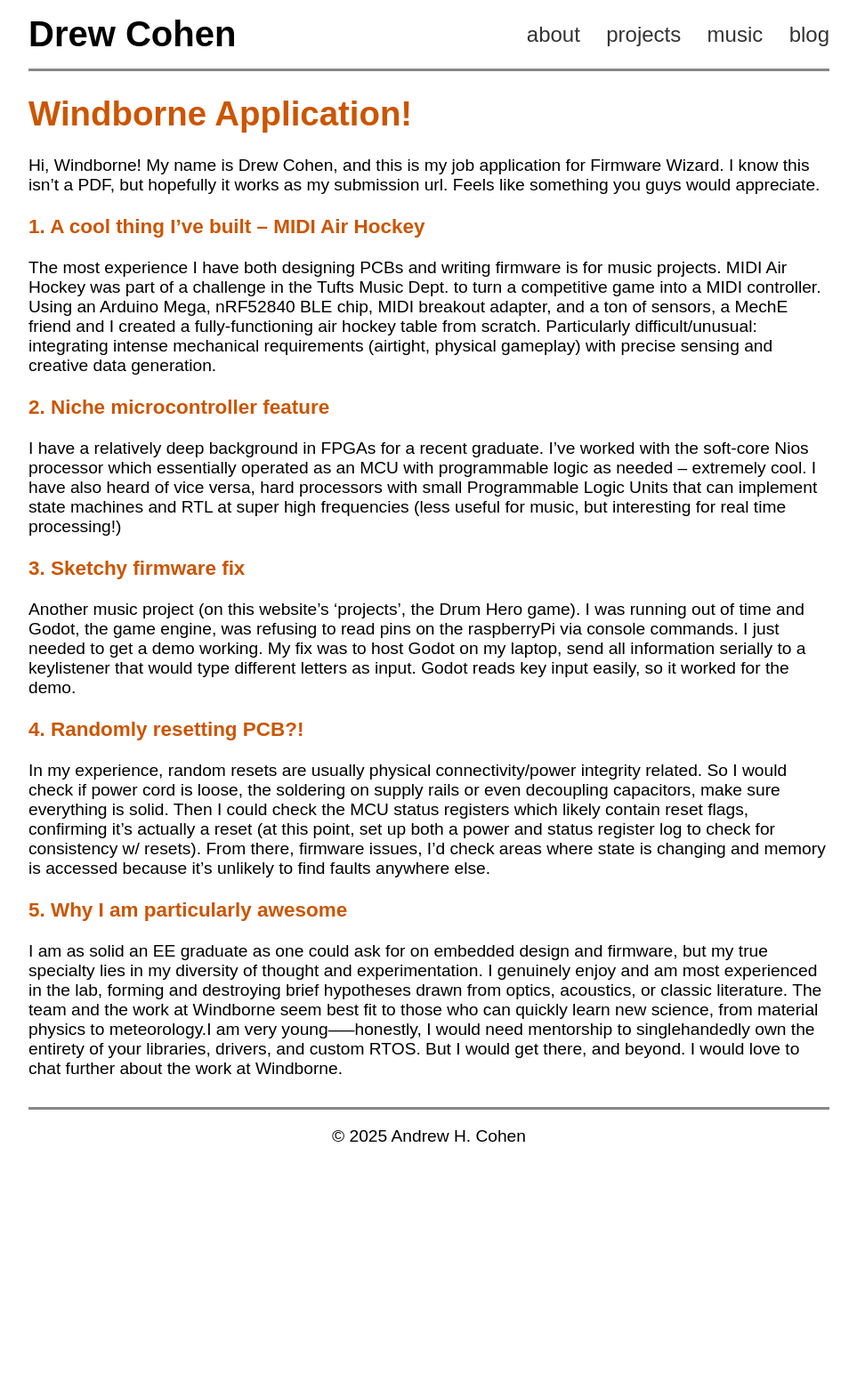
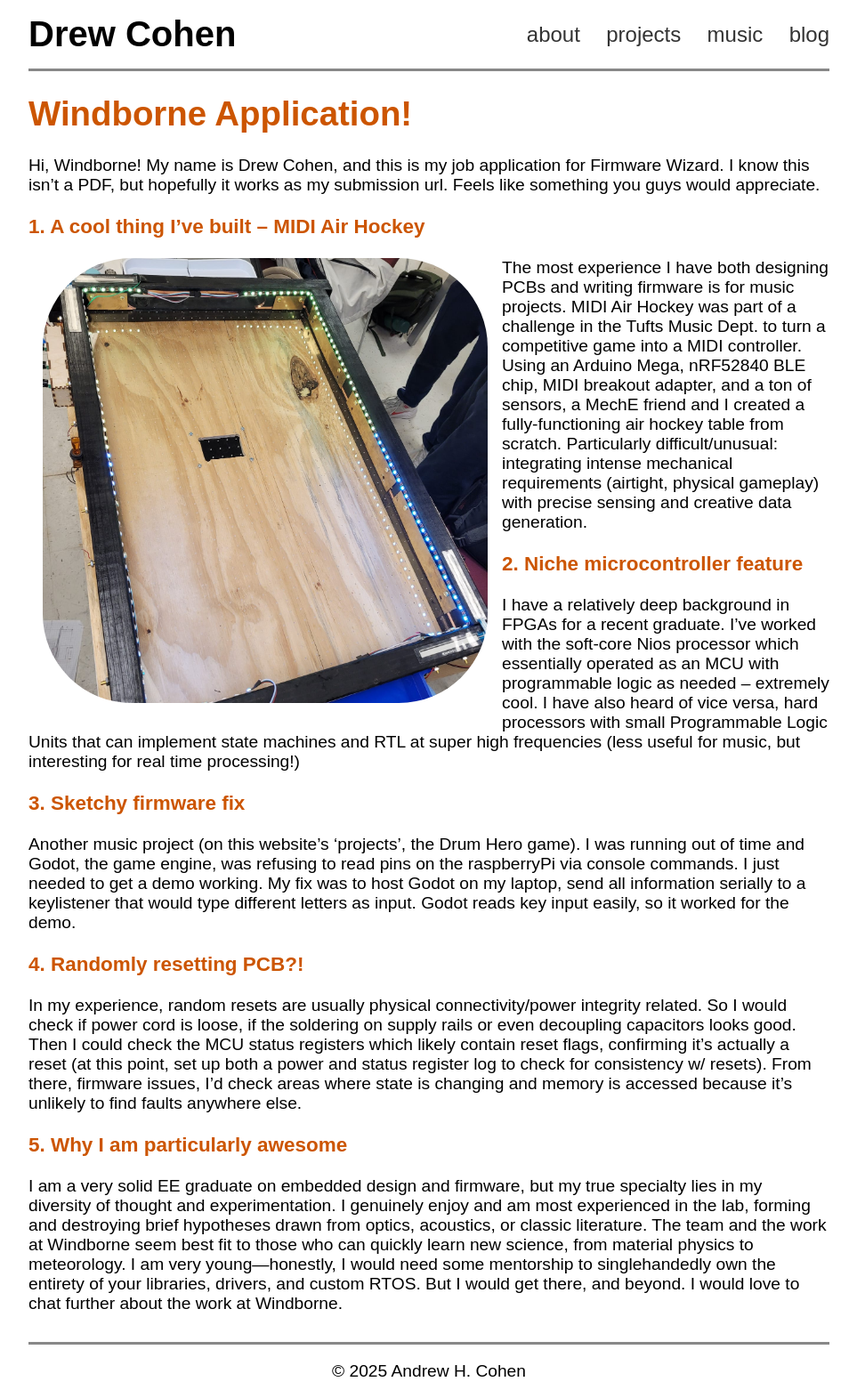
Before and after one commit to guanadrew/guanadrew.github.io, a Jekyll site: the page built from windborne.md, in a window 1280 px wide. Shown: the whole page at 89% size, without its empty margins (158-1121 px from the left). Built offline with Jekyll 4.4.1, drawn with Linux system fonts in a browser that asks for light colours; before the commit the page ends 1307 px from its top, so only the background shows below that.

Commit message:
Windborne photo, new resume

```diff
--- a/_config.yml
+++ b/_config.yml
@@ -3,6 +3,6 @@
 # Custom config
 url: ""
 title: "Drew Cohen"
-resume: "assets/pdfs/Resume-09-18-2025.pdf"
+resume: "assets/pdfs/Resume-02-10-2025.pdf"
 copyright: "Andrew H. Cohen"
 markdown: "kramdown"
--- a/windborne.md
+++ b/windborne.md
@@ -8,6 +8,10 @@ title: windborne
 Hi, Windborne! My name is Drew Cohen, and this is my job application for Firmware Wizard. I know this isn't a PDF, but hopefully it works as my submission url. Feels like something you guys would appreciate.
 
 ### 1. A cool thing I've built – MIDI Air Hockey
+
+<img src="{{ '/assets/images/midi-table.JPG' | relative_url }}"
+     style="float:left; width:500px; height:500px; margin:0 1rem 1.5rem 1rem;"
+     alt="MIDI Table" />
 
 The most experience I have both designing PCBs and writing firmware is for music projects. MIDI Air Hockey was part of a challenge in the Tufts Music Dept. to turn a competitive game into a MIDI controller. Using an Arduino Mega, nRF52840 BLE chip, MIDI breakout adapter, and a ton of sensors, a MechE friend and I created a fully-functioning air hockey table from scratch. Particularly difficult/unusual: integrating intense mechanical requirements (airtight, physical gameplay) with precise sensing and creative data generation.
 
@@ -21,8 +25,8 @@ Another music project (on this website's 'projects', the Drum Hero game). I was
 
 ### 4. Randomly resetting PCB?!
 
-In my experience, random resets are usually physical connectivity/power integrity related. So I would check if power cord is loose, the soldering on supply rails or even decoupling capacitors, make sure everything is solid. Then I could check the MCU status registers which likely contain reset flags, confirming it's actually a reset (at this point, set up both a power and status register log to check for consistency w/ resets). From there, firmware issues, I'd check areas where state is changing and memory is accessed because it's unlikely to find faults anywhere else.
+In my experience, random resets are usually physical connectivity/power integrity related. So I would check if power cord is loose, if the soldering on supply rails or even decoupling capacitors looks good. Then I could check the MCU status registers which likely contain reset flags, confirming it's actually a reset (at this point, set up both a power and status register log to check for consistency w/ resets). From there, firmware issues, I'd check areas where state is changing and memory is accessed because it's unlikely to find faults anywhere else.
 
 ### 5. Why I am particularly awesome
 
-I am as solid an EE graduate as one could ask for on embedded design and firmware, but my true specialty lies in my diversity of thought and experimentation. I genuinely enjoy and am most experienced in the lab, forming and destroying brief hypotheses drawn from optics, acoustics, or classic literature. The team and the work at Windborne seem best fit to those who can quickly learn new science, from material physics to meteorology.I am very young—–honestly, I would need mentorship to singlehandedly own the entirety of your libraries, drivers, and custom RTOS. But I would get there, and beyond. I would love to chat further about the work at Windborne.
+I am a very solid EE graduate on embedded design and firmware, but my true specialty lies in my diversity of thought and experimentation. I genuinely enjoy and am most experienced in the lab, forming and destroying brief hypotheses drawn from optics, acoustics, or classic literature. The team and the work at Windborne seem best fit to those who can quickly learn new science, from material physics to meteorology. I am very young—honestly, I would need some mentorship to singlehandedly own the entirety of your libraries, drivers, and custom RTOS. But I would get there, and beyond. I would love to chat further about the work at Windborne.
```
Also changed, not shown: assets/images/midi-table.JPG (added), 1 other file.
